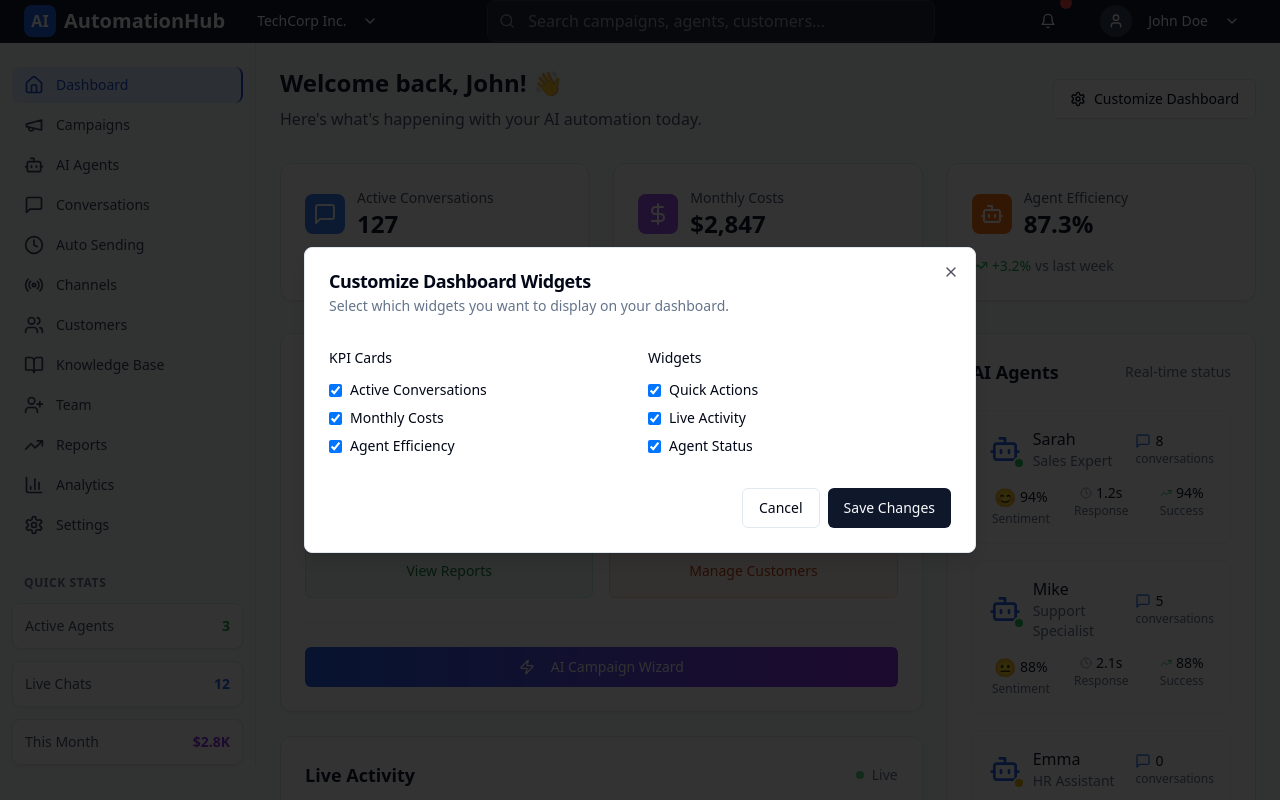
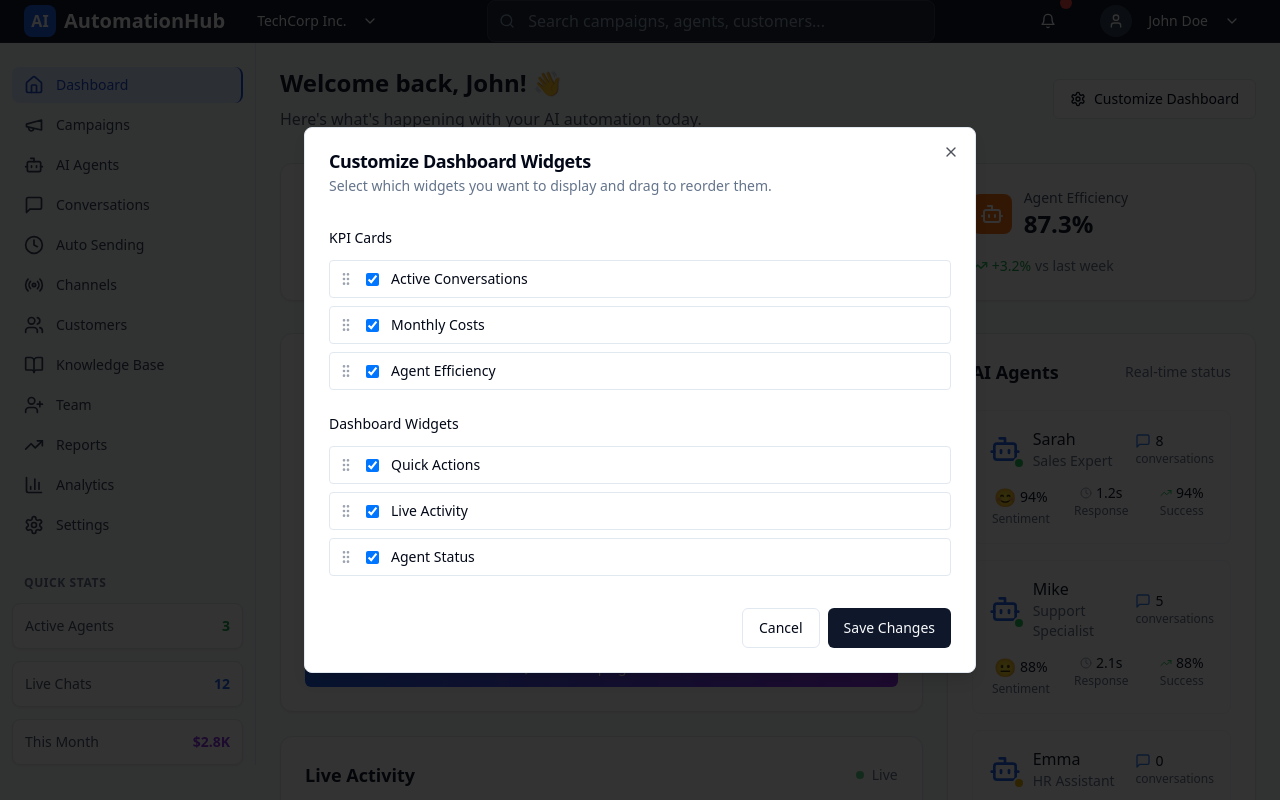
Before and after one commit to i-link-pro/automated-insight-platform, a React (Vite) app: page / in a window 1280 px wide. Both pictures are taken after a click on the button "Customize Dashboard". Shown: the top 800 px of the page. Built offline with nearby package versions, Linux system fonts and the light colour scheme.

Commit message:
feat: Add dashboard widget sorting
Allow users to sort and reorder dashboard widgets via drag-and-drop functionality within the "Customize Dashboard" dialog.

```diff
--- a/src/pages/Index.tsx
+++ b/src/pages/Index.tsx
@@ -6,7 +6,7 @@ import KPICard from '@/components/KPICard';
 import LiveActivity from '@/components/LiveActivity';
 import AgentStatus from '@/components/AgentStatus';
 import QuickActions from '@/components/QuickActions';
-import { MessageSquare, DollarSign, Bot, Settings } from 'lucide-react';
+import { MessageSquare, DollarSign, Bot, Settings, GripVertical } from 'lucide-react';
 import { Button } from '@/components/ui/button';
 import {
   Dialog,
@@ -17,8 +17,64 @@ import {
   DialogTrigger,
 } from "@/components/ui/dialog";
 
+interface WidgetItem {
+  id: string;
+  name: string;
+  enabled: boolean;
+  type: 'kpi' | 'widget';
+}
+
 const Index = () => {
   const [isCustomizeOpen, setIsCustomizeOpen] = useState(false);
+  const [widgets, setWidgets] = useState<WidgetItem[]>([
+    { id: 'conversations', name: 'Active Conversations', enabled: true, type: 'kpi' },
+    { id: 'costs', name: 'Monthly Costs', enabled: true, type: 'kpi' },
+    { id: 'efficiency', name: 'Agent Efficiency', enabled: true, type: 'kpi' },
+    { id: 'quick-actions', name: 'Quick Actions', enabled: true, type: 'widget' },
+    { id: 'live-activity', name: 'Live Activity', enabled: true, type: 'widget' },
+    { id: 'agent-status', name: 'Agent Status', enabled: true, type: 'widget' },
+  ]);
+  const [draggedItem, setDraggedItem] = useState<string | null>(null);
+
+  const handleDragStart = (e: React.DragEvent, itemId: string) => {
+    setDraggedItem(itemId);
+    e.dataTransfer.effectAllowed = 'move';
+  };
+
+  const handleDragOver = (e: React.DragEvent) => {
+    e.preventDefault();
+    e.dataTransfer.dropEffect = 'move';
+  };
+
+  const handleDrop = (e: React.DragEvent, targetId: string) => {
+    e.preventDefault();
+    if (!draggedItem || draggedItem === targetId) return;
+
+    const draggedIndex = widgets.findIndex(w => w.id === draggedItem);
+    const targetIndex = widgets.findIndex(w => w.id === targetId);
+
+    if (draggedIndex === -1 || targetIndex === -1) return;
+
+    const newWidgets = [...widgets];
+    const [draggedWidget] = newWidgets.splice(draggedIndex, 1);
+    newWidgets.splice(targetIndex, 0, draggedWidget);
+
+    setWidgets(newWidgets);
+    setDraggedItem(null);
+  };
+
+  const handleDragEnd = () => {
+    setDraggedItem(null);
+  };
+
+  const toggleWidget = (id: string) => {
+    setWidgets(widgets.map(w =>
+      w.id === id ? { ...w, enabled: !w.enabled } : w
+    ));
+  };
+
+  const kpiWidgets = widgets.filter(w => w.type === 'kpi');
+  const dashboardWidgets = widgets.filter(w => w.type === 'widget');
 
   return (
     <div className="min-h-screen bg-slate-50">
@@ -49,46 +105,64 @@ const Index = () => {
                 <DialogHeader>
                   <DialogTitle>Customize Dashboard Widgets</DialogTitle>
                   <DialogDescription>
-                    Select which widgets you want to display on your dashboard.
+                    Select which widgets you want to display and drag to reorder them.
                   </DialogDescription>
                 </DialogHeader>
 
-                <div className="space-y-4 py-4">
-                  <div className="grid grid-cols-2 gap-4">
-                    <div className="space-y-3">
-                      <h3 className="font-medium text-sm">KPI Cards</h3>
-                      <div className="space-y-2">
-                        <label className="flex items-center space-x-2">
-                          <input type="checkbox" defaultChecked className="rounded" />
-                          <span className="text-sm">Active Conversations</span>
-                        </label>
-                        <label className="flex items-center space-x-2">
-                          <input type="checkbox" defaultChecked className="rounded" />
-                          <span className="text-sm">Monthly Costs</span>
-                        </label>
-                        <label className="flex items-center space-x-2">
-                          <input type="checkbox" defaultChecked className="rounded" />
-                          <span className="text-sm">Agent Efficiency</span>
-                        </label>
-                      </div>
+                <div className="space-y-6 py-4">
+                  <div>
+                    <h3 className="font-medium text-sm mb-3">KPI Cards</h3>
+                    <div className="space-y-2">
+                      {kpiWidgets.map((widget) => (
+                        <div
+                          key={widget.id}
+                          draggable
+                          onDragStart={(e) => handleDragStart(e, widget.id)}
+                          onDragOver={handleDragOver}
+                          onDrop={(e) => handleDrop(e, widget.id)}
+                          onDragEnd={handleDragEnd}
+                          className={`flex items-center space-x-3 p-2 rounded border bg-white cursor-move transition-colors ${
+                            draggedItem === widget.id ? 'opacity-50' : 'hover:bg-gray-50'
+                          }`}
+                        >
+                          <GripVertical className="h-4 w-4 text-gray-400" />
+                          <input
+                            type="checkbox"
+                            checked={widget.enabled}
+                            onChange={() => toggleWidget(widget.id)}
+                            className="rounded"
+                          />
+                          <span className="text-sm flex-1">{widget.name}</span>
+                        </div>
+                      ))}
                     </div>
+                  </div>
 
-                    <div className="space-y-3">
-                      <h3 className="font-medium text-sm">Widgets</h3>
-                      <div className="space-y-2">
-                        <label className="flex items-center space-x-2">
-                          <input type="checkbox" defaultChecked className="rounded" />
-                          <span className="text-sm">Quick Actions</span>
-                        </label>
-                        <label className="flex items-center space-x-2">
-                          <input type="checkbox" defaultChecked className="rounded" />
-                          <span className="text-sm">Live Activity</span>
-                        </label>
-                        <label className="flex items-center space-x-2">
-                          <input type="checkbox" defaultChecked className="rounded" />
-                          <span className="text-sm">Agent Status</span>
-                        </label>
-                      </div>
+                  <div>
+                    <h3 className="font-medium text-sm mb-3">Dashboard Widgets</h3>
+                    <div className="space-y-2">
+                      {dashboardWidgets.map((widget) => (
+                        <div
+                          key={widget.id}
+                          draggable
+                          onDragStart={(e) => handleDragStart(e, widget.id)}
+                          onDragOver={handleDragOver}
+                          onDrop={(e) => handleDrop(e, widget.id)}
+                          onDragEnd={handleDragEnd}
+                          className={`flex items-center space-x-3 p-2 rounded border bg-white cursor-move transition-colors ${
+                            draggedItem === widget.id ? 'opacity-50' : 'hover:bg-gray-50'
+                          }`}
+                        >
+                          <GripVertical className="h-4 w-4 text-gray-400" />
+                          <input
+                            type="checkbox"
+                            checked={widget.enabled}
+                            onChange={() => toggleWidget(widget.id)}
+                            className="rounded"
+                          />
+                          <span className="text-sm flex-1">{widget.name}</span>
+                        </div>
+                      ))}
                     </div>
                   </div>
                 </div>
```
